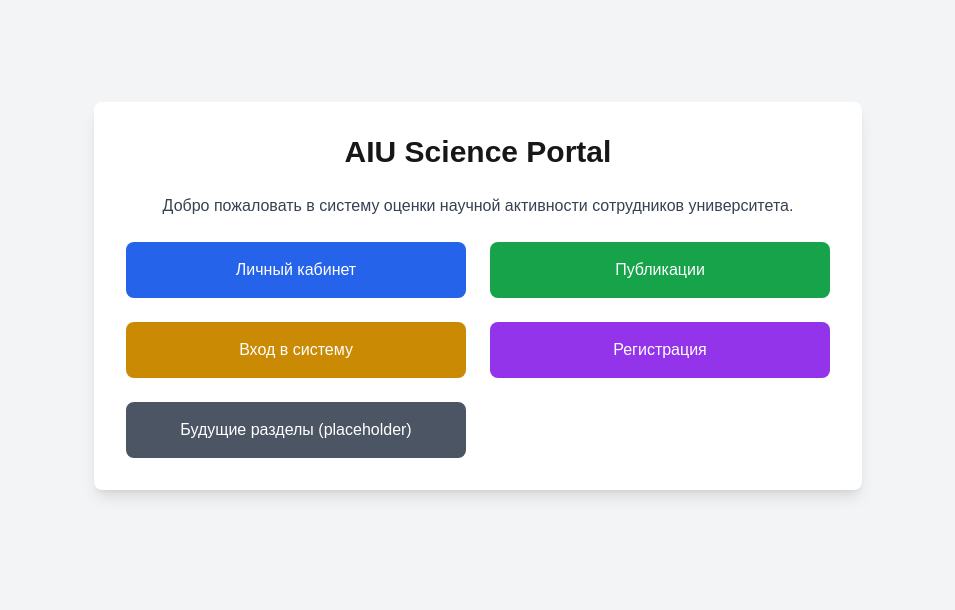
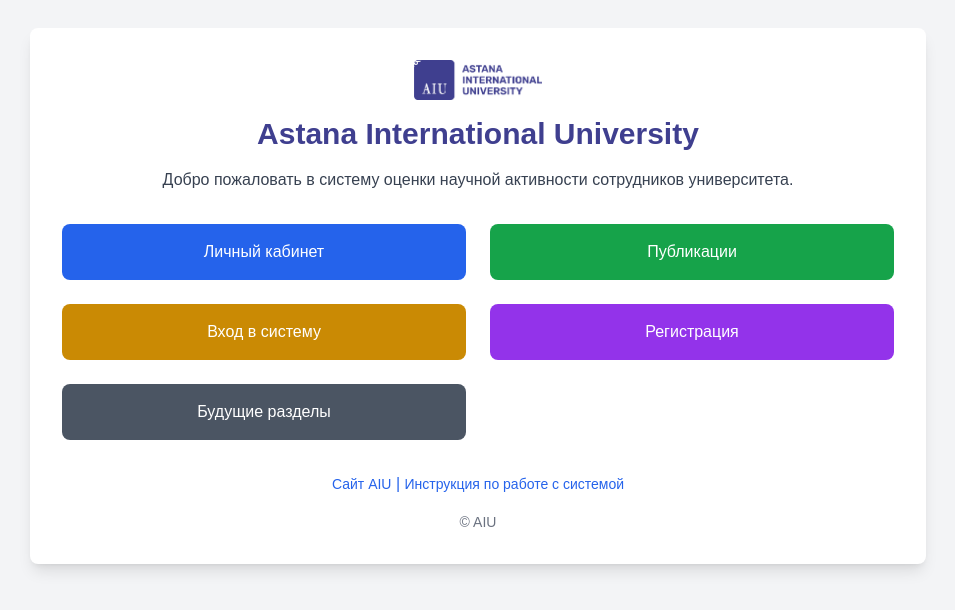
Before and after one commit to AdulIT/aiu-science, a Next.js app: page / in a window 1280 px wide. Shown: the part 104-714 px from the top of the page, without its empty margins (162-1117 px from the left). Built offline with nearby package versions, Linux system fonts and the light colour scheme.

Commit message:
feat: main page changed, main page link added to every page

```diff
--- a/app/dashboard/page.js
+++ b/app/dashboard/page.js
@@ -1,6 +1,7 @@
 "use client";
 import { useRouter } from 'next/navigation';
 import { useEffect, useState } from 'react';
+import Link from 'next/link';
 
 export default function Dashboard() {
   const router = useRouter();
@@ -127,8 +128,8 @@
   };
 
   const handleLogout = () => {
-    localStorage.removeItem('token'); // Удаляем токен из localStorage
-    router.push('/login'); // Перенаправляем на страницу входа
+    localStorage.removeItem('token');
+    router.push('/login');
   };
 
   if (isLoading) {
@@ -143,6 +144,11 @@
     <div className="min-h-screen bg-gray-100 p-8">
       <div className="max-w-4xl mx-auto bg-white rounded-lg shadow-md p-6">
         <div className="flex justify-between items-center mb-4">
+        <div className="mb-4">
+          <Link href="/" className="text-blue-500 hover:underline">
+            Главная
+          </Link>
+        </div>
           <h1 className="text-2xl font-bold">Личный кабинет</h1>
           <button
             onClick={handleLogout}
--- a/app/page.js
+++ b/app/page.js
@@ -1,42 +1,50 @@
-import Image from "next/image";
+"use client";
 import Link from 'next/link';
 
-
-export default function Home() {
+export default function HomePage() {
   return (
-    <div className="min-h-screen bg-gray-100 flex flex-col justify-center items-center">
-    <div className="max-w-3xl w-full bg-white rounded-lg shadow-lg p-8">
-      <h1 className="text-3xl font-bold text-center mb-6">AIU Science Portal</h1>
-      <p className="text-center text-gray-700 mb-6">
+    <div className="min-h-screen bg-gray-100 flex flex-col items-center justify-center p-8">
+      <div className="max-w-4xl w-full bg-white rounded-lg shadow-lg p-8">
+        <div className="text-center mb-8">
+          <img src="/logo.png" alt="AIU Logo" className="w-32 h-auto mx-auto mb-4" />
+          <h1 className="text-3xl font-bold text-aiuBlue">Astana International University</h1>
+          <p className="text-gray-700 mt-4">
             Добро пожаловать в систему оценки научной активности сотрудников университета.
           </p>
+        </div>
+
         <div className="grid grid-cols-1 md:grid-cols-2 gap-6">
-        <Link href="/dashboard" legacyBehavior>
-          <a className="block p-4 bg-blue-600 text-white text-center rounded-lg hover:bg-blue-700 transition duration-300">
+          <Link href="/dashboard" className="block p-4 bg-blue-600 text-white text-center rounded-lg hover:bg-blue-700 transition duration-300">
               Личный кабинет
-          </a>
           </Link>
-        <Link href="/publications" legacyBehavior>
-          <a className="block p-4 bg-green-600 text-white text-center rounded-lg hover:bg-green-700 transition duration-300">
+          <Link href="/publications" className="block p-4 bg-green-600 text-white text-center rounded-lg hover:bg-green-700 transition duration-300">
               Публикации
-          </a>
           </Link>
-        <Link href="/login" legacyBehavior>
-          <a className="block p-4 bg-yellow-600 text-white text-center rounded-lg hover:bg-yellow-700 transition duration-300">
+          <Link href="/login" className="block p-4 bg-yellow-600 text-white text-center rounded-lg hover:bg-yellow-700 transition duration-300">
               Вход в систему
-          </a>
           </Link>
-        <Link href="/register" legacyBehavior>
-          <a className="block p-4 bg-purple-600 text-white text-center rounded-lg hover:bg-purple-700 transition duration-300">
+          <Link href="/register" className="block p-4 bg-purple-600 text-white text-center rounded-lg hover:bg-purple-700 transition duration-300">
               Регистрация
-          </a>
           </Link>
-        <Link href="/future" legacyBehavior>
-          <a className="block p-4 bg-gray-600 text-white text-center rounded-lg hover:bg-gray-700 transition duration-300">
-            Будущие разделы (placeholder)
-          </a>
+          <Link href="/future" className="block p-4 bg-gray-600 text-white text-center rounded-lg hover:bg-gray-700 transition duration-300">
+              Будущие разделы
           </Link>
         </div>
+
+        <div className="mt-8 text-center text-blue-600">
+          <Link className="text-sm hover:underline" href="https://www.aiu.edu.kz/ru">
+            Сайт AIU
+          </Link>{' '}
+          |{' '}
+          <Link className="text-sm hover:underline" href="/">
+            {/* Система "Univer" */}
+          </Link>{' '}
+          {/* |{' '} */}
+          <Link className="text-sm hover:underline" href="/">
+            Инструкция по работе с системой
+          </Link>
+        </div>
+        <p className="text-center text-gray-500 text-sm mt-4">&copy; AIU</p>
       </div>
     </div>
   );
--- a/app/publications/page.js
+++ b/app/publications/page.js
@@ -1,6 +1,7 @@
 "use client";
 import { useRouter } from 'next/navigation';
 import { useEffect, useState } from 'react';
+import Link from 'next/link';
 
 export default function Publications() {
   const router = useRouter();
@@ -105,6 +106,11 @@
     <div className="min-h-screen bg-gray-100 p-8">
       <div className="max-w-4xl mx-auto bg-white rounded-lg shadow-md p-6">
         <div className="flex justify-between items-center mb-4">
+          <div className="mb-4">
+            <Link href="/" className="text-blue-500 hover:underline">
+              Главная
+            </Link>
+          </div>
           <h1 className="text-2xl font-bold">Публикации</h1>
           <button
             onClick={() => setIsAdding(true)}
--- a/tailwind.config.js
+++ b/tailwind.config.js
@@ -10,6 +10,7 @@
       colors: {
         background: "var(--background)",
         foreground: "var(--foreground)",
+        aiuBlue: '#3F3F8F',
       },
       width: {
         '300': '300px',
```
Lines whose indentation alone changed are shown as unchanged.
